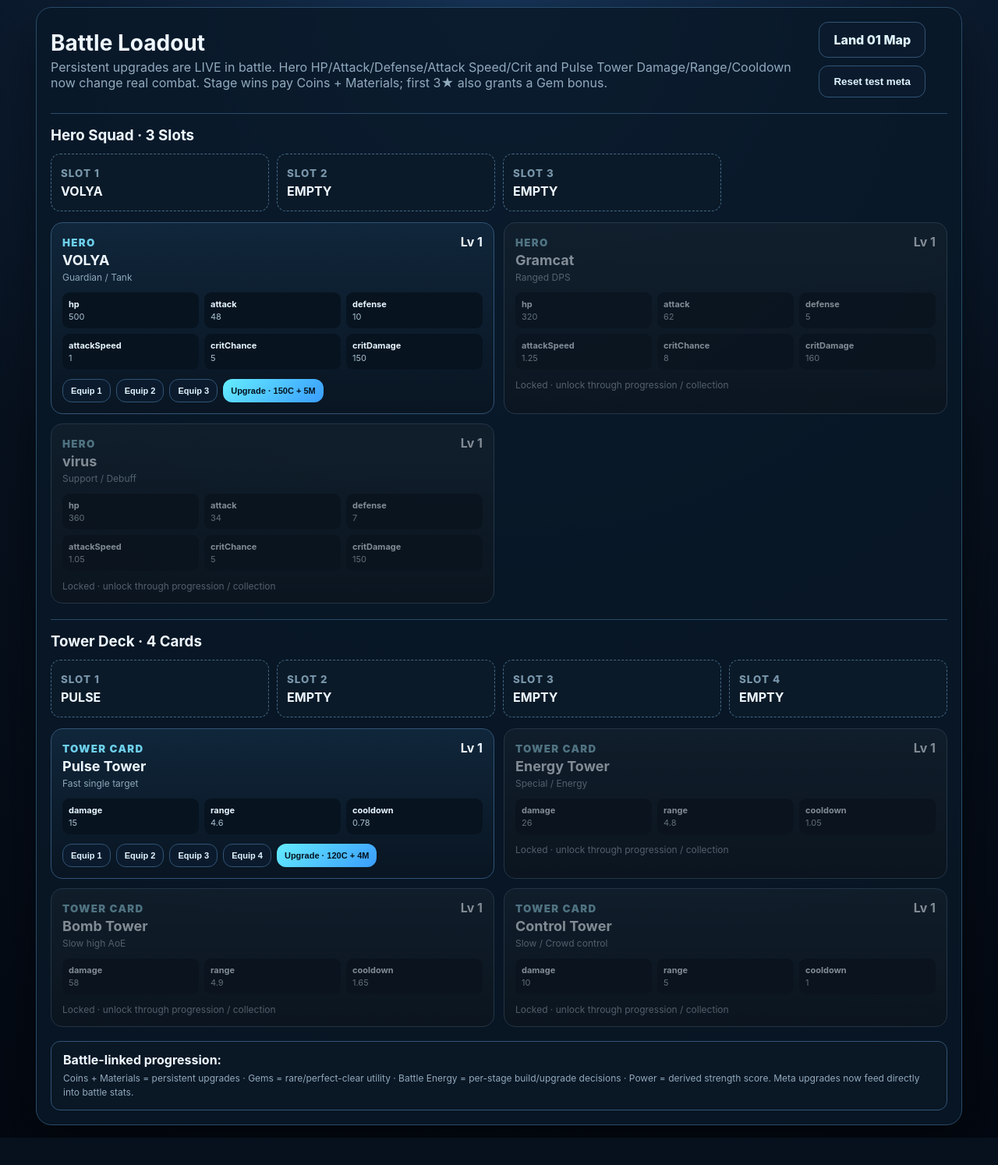
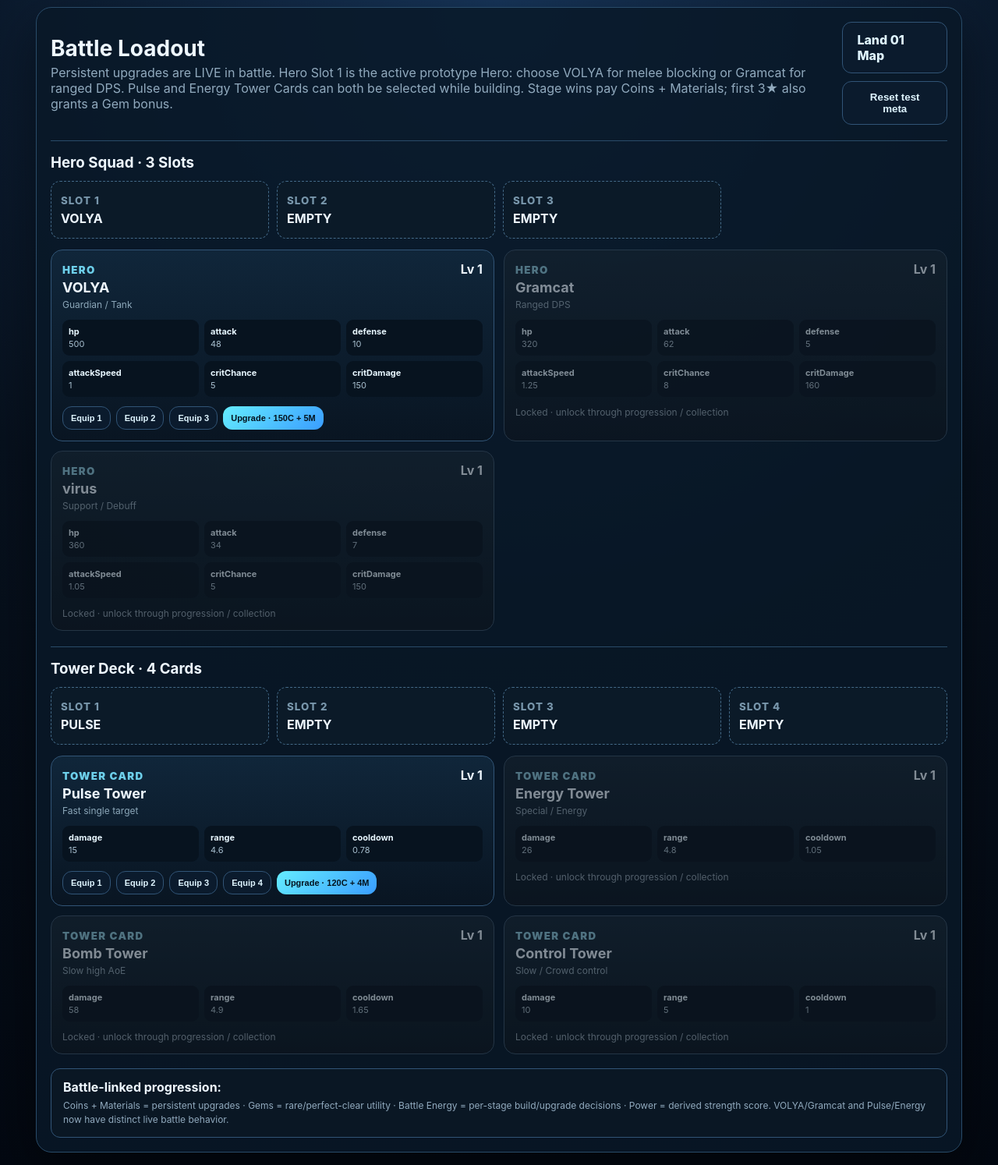
Before and after one commit to himn7980-bot/ArchAgent1, a website with bundled scripts: page gram-defenders-online/loadout.html in a window 1280 px wide. Shown: the part 163-1657 px from the top of the page at 78% size. Before the commit the page ends 1622 px from the top, so only its background shows below. Built offline with nearby package versions, Linux system fonts and the light colour scheme.

Commit message:
Sync v1.16 Gramcat/Energy: loadout.html

```diff
--- a/gram-defenders-online/loadout.html
+++ b/gram-defenders-online/loadout.html
@@ -23,7 +23,7 @@
       <div class="levels-heading">
         <div>
           <h2>Battle Loadout</h2>
-          <p>Persistent upgrades are LIVE in battle. Hero HP/Attack/Defense/Attack Speed/Crit and Pulse Tower Damage/Range/Cooldown now change real combat. Stage wins pay Coins + Materials; first 3★ also grants a Gem bonus.</p>
+          <p>Persistent upgrades are LIVE in battle. Hero Slot 1 is the active prototype Hero: choose VOLYA for melee blocking or Gramcat for ranged DPS. Pulse and Energy Tower Cards can both be selected while building. Stage wins pay Coins + Materials; first 3★ also grants a Gem bonus.</p>
         </div>
         <div class="levels-actions">
           <a class="stage-link" href="/levels.html">Land 01 Map</a>
@@ -45,7 +45,7 @@
 
       <div class="meta-note">
         <strong>Battle-linked progression:</strong>
-        <span>Coins + Materials = persistent upgrades · Gems = rare/perfect-clear utility · Battle Energy = per-stage build/upgrade decisions · Power = derived strength score. Meta upgrades now feed directly into battle stats.</span>
+        <span>Coins + Materials = persistent upgrades · Gems = rare/perfect-clear utility · Battle Energy = per-stage build/upgrade decisions · Power = derived strength score. VOLYA/Gramcat and Pulse/Energy now have distinct live battle behavior.</span>
       </div>
     </section>
   </main>
```
